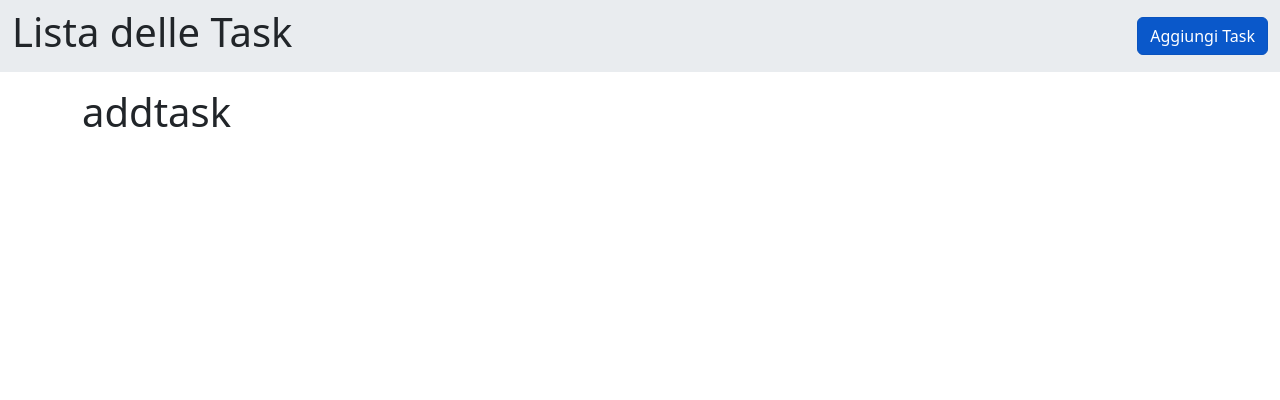
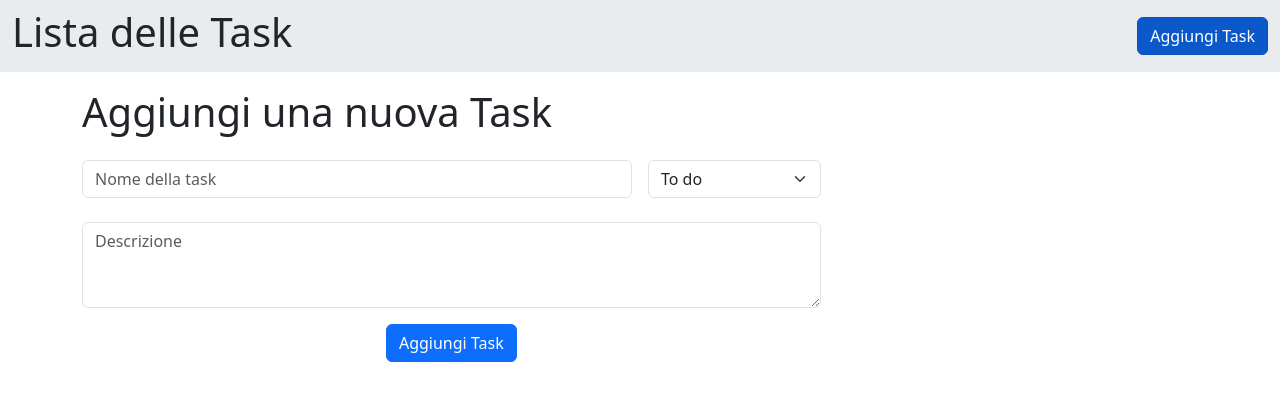
Before and after one commit to VincenzoTulimieri/ex-react-task-manager, a React (Vite) app: page /add-task in a window 1280 px wide. Shown: the top 400 px of the page. Built offline with nearby package versions, Linux system fonts and the light colour scheme; no server answers.

Commit message:
feat: fatte validazioni

```diff
--- a/src/index.css
+++ b/src/index.css
@@ -21,3 +21,8 @@
 .doing{
   background-color: #ffc107 !important;
 }
+
+.container-button{
+  display: flex;
+  justify-content: center;
+}
--- a/src/pages/AddTask.jsx
+++ b/src/pages/AddTask.jsx
@@ -1,7 +1,82 @@
-export default function AddTask(){
-    return(
+import { useState, useRef } from "react"
+
+export default function AddTask() {
+
+    const [nameTasks, setNameTasks] = useState('')
+    const selectRef = useRef()
+    const descriptionRef = useRef()
+
+    function sendDataTask(e) {
+        e.preventDefault()
+        const newTask = {
+            name: nameTasks,
+            status: selectRef.current.value,
+            description: descriptionRef.current.value
+        }
+        if (!validationTask.validation) {
+            console.log('Inserire nome della task')
+        } else {
+            console.log('New Task:', newTask)
+        }
+    }
+
+    function isValidTask(userTask){
+        if (!userTask.trim()) {
+            return {validation: false, message: 'Il nome non può essere vuoto, inserire nome della task'}
+        }
+        const symbols = "!@#$%^&*()-_=+[]{}|;:'\\,.<>?/`~";
+        if(userTask.split('').some(l=>symbols.includes(l))){
+            return {validation: false, message: 'Il nome non può includere simboli'}
+        }
+        return {validation: true, message: 'Task valida'}
+    }
+    const validationTask= isValidTask(nameTasks)
+
+    return (
         <>
-        <h1>addtask</h1>
+            <h1 className="mb-4">Aggiungi una nuova Task</h1>
+            <form className="row g-3" onSubmit={sendDataTask}>
+                <div className="col-6">
+                    <input type="text" className="form-control mb-2" placeholder="Nome della task" value={nameTasks} onChange={(e) => setNameTasks(e.target.value)}></input>
+                    {nameTasks !== '' && (validationTask.validation ? (<div className="alert alert-success d-flex align-items-center" role="alert">
+                        <div>
+                            {validationTask.message}
+                        </div>
+                    </div>) : (<div className="alert alert-danger d-flex align-items-center" role="alert">
+                        <div>
+                            {validationTask.message}
+                        </div>
+                    </div>))}
+                </div>
+                <div className="col-2">
+                    <select className="form-select" ref={selectRef}>
+                        <option value="To do">To do</option>
+                        <option value="Doing">Doing</option>
+                        <option value="Done">Done</option>
+                    </select>
+                </div>
+                <div className="col-8">
+                    <textarea className="form-control" placeholder="Descrizione" rows="3" ref={descriptionRef}></textarea>
+                </div>
+                <div className="col-8 container-button">
+                    <button type="submit" className="btn btn-primary mb-3">Aggiungi Task</button>
+                </div>
+            </form>
         </>
     )
 }
+
+{/* <div class="alert alert-danger d-flex align-items-center" role="alert">
+  <svg class="bi flex-shrink-0 me-2" role="img" aria-label="Danger:"><use xlink:href="#exclamation-triangle-fill"/></svg>
+  <div>
+    An example danger alert with an icon
+  </div>
+</div> */}
+
+
+{/* <div class="alert alert-success d-flex align-items-center" role="alert">
+  <svg class="bi flex-shrink-0 me-2" role="img" aria-label="Success:"><use xlink:href="#check-circle-fill"/></svg>
+  <div>
+    An example success alert with an icon
+  </div>
+</div> */}
```
